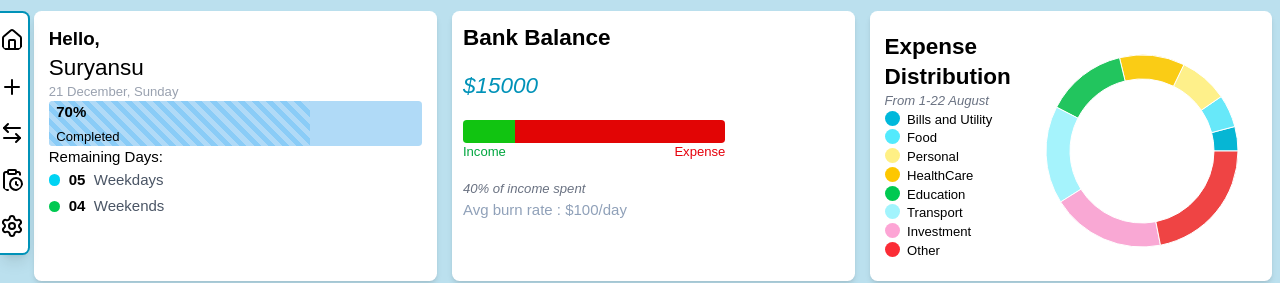
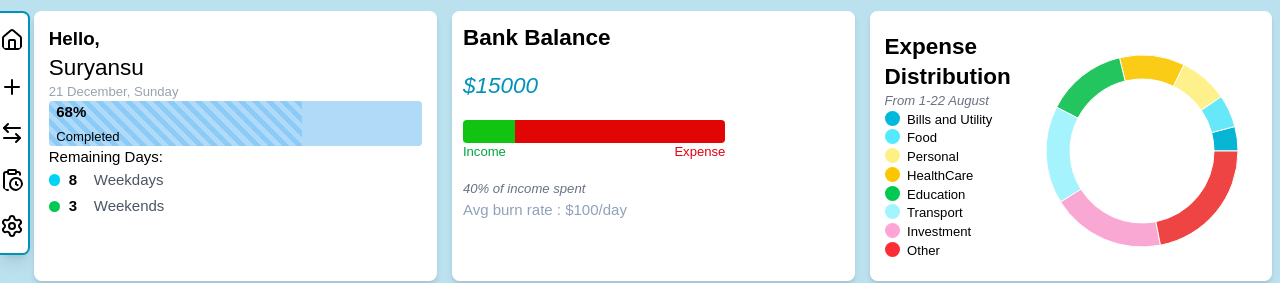
Before and after one commit to Suryansusm1234/Expense-Tracker, a React app in the folder Frontend /: page / in a window 1280 px wide. Shown: the top 283 px of the page. Built offline with nearby package versions, Linux system fonts and the light colour scheme; the HTML template or start-up script is replaced by a standard one.

Commit message:
Completed the User Section

```diff
--- a/Frontend /components/User.jsx
+++ b/Frontend /components/User.jsx
@@ -2,22 +2,24 @@ import React from 'react'
 import { CircleUserRound } from 'lucide-react';
 import Progressbar from './Progressbar';
 import dayjs from 'dayjs';
+import { RemainingDays } from '../utils/remainingdays';
 const User = () => {
+  const { weekdays, weekends } = RemainingDays();
   return (
     <div className=' bg-white p-4 rounded-lg shadow-md' >
       <div>
         <p className='text-xl font-semibold'>Hello,</p>
         <p className='font-medium text-2xl'>Suryansu</p>
         <p className='font-light text-gray-400 text-sm'>{dayjs().format("DD MMMM, dddd")}</p>
-        <Progressbar percentage={70} />
+        <Progressbar percentage={Math.round((dayjs().date()/dayjs().daysInMonth())*100)} />
         <p>Remaining Days:</p>
         <div className="grid grid-cols-[20px_25px_1fr] items-center gap-y-1">
           <span className="w-3 h-3 rounded-full bg-cyan-400"></span>
-          <span className="font-bold tabular-nums">05</span>
+          <span className="font-bold tabular-nums">{weekdays}</span>
           <span className="text-gray-600">Weekdays</span>
 
           <span className="w-3 h-3 rounded-full bg-green-500"></span>
-          <span className="font-bold tabular-nums">04</span>
+          <span className="font-bold tabular-nums">{weekends}</span>
           <span className="text-gray-600">Weekends</span>
         </div>
       </div>
--- /dev/null
+++ b/Frontend /utils/remainingdays.js
@@ -0,0 +1,18 @@
+import dayjs from "dayjs";
+
+export function RemainingDays() {
+    const today = dayjs().day()
+    const daysInMonth = dayjs().daysInMonth();
+    const date = dayjs().date();
+    let weekdays = 0
+    let weekends = 0
+    for(let i = date; i<=daysInMonth;i++){
+        const day = dayjs().date(i).day();
+        if(day === 0 || day ===6){
+            weekends++;
+        }else{
+            weekdays++;
+        }
+    }
+    return {weekdays,weekends};
+}
```
